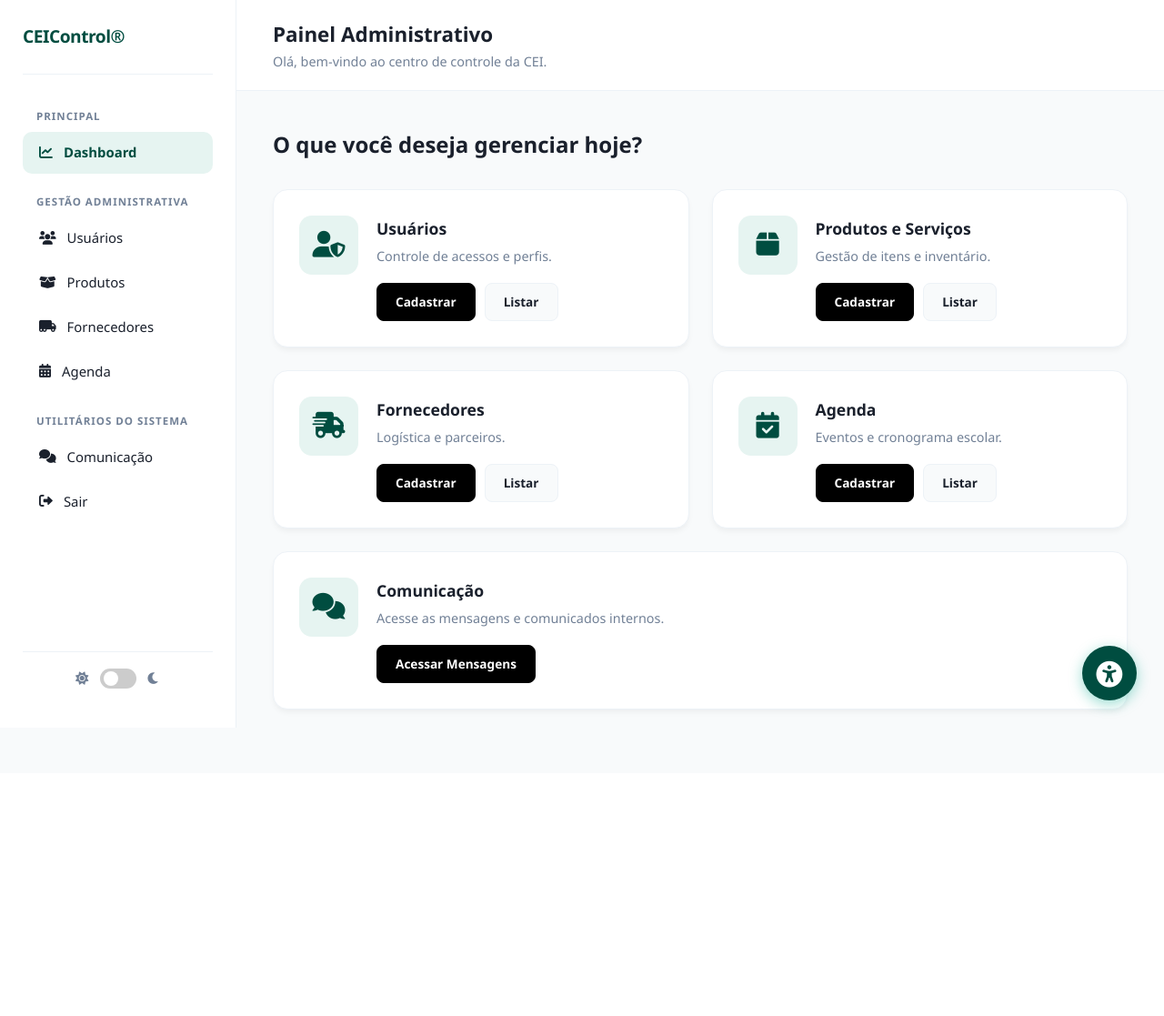
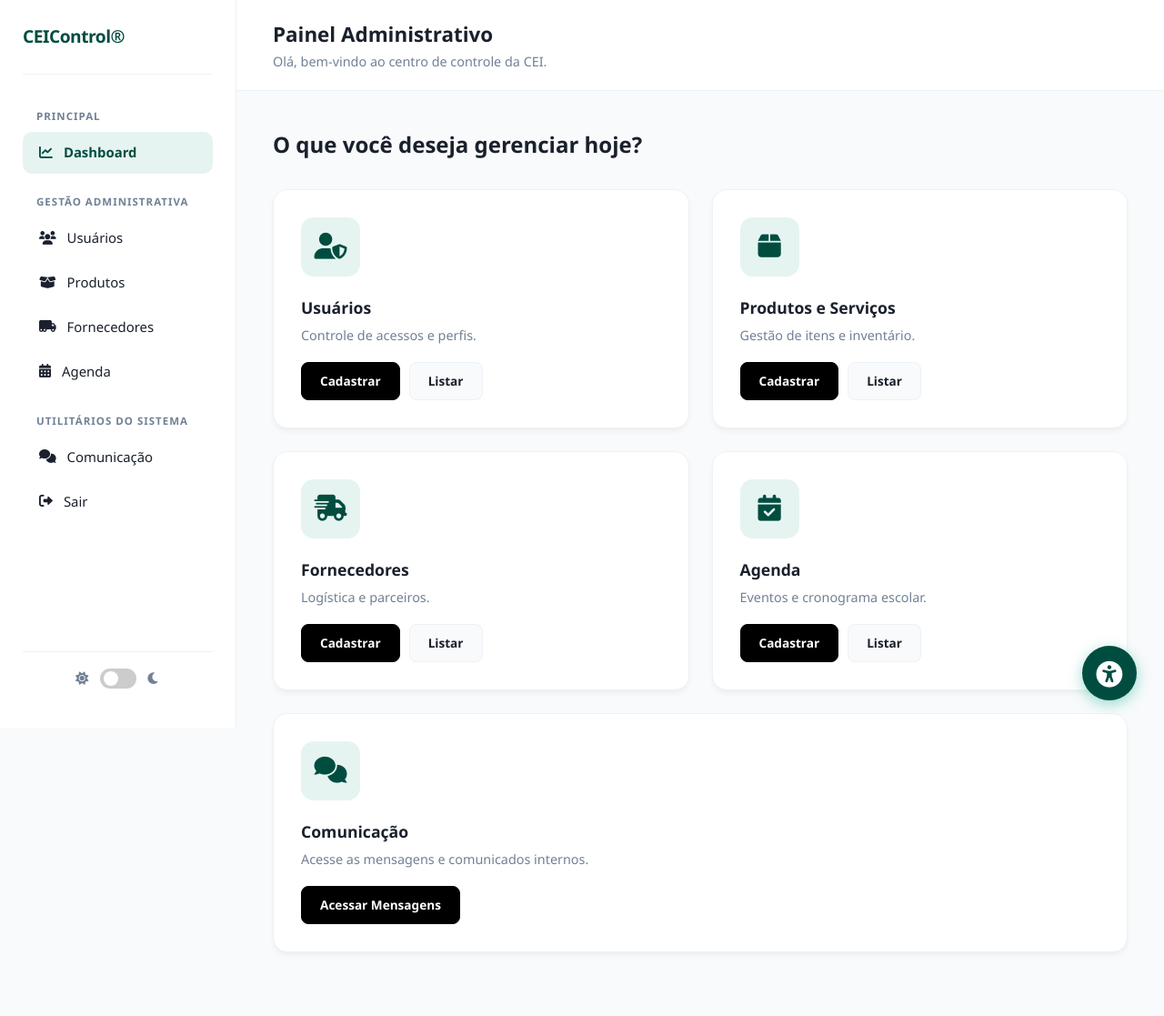
Before and after one commit to EduardoMartins-tech/CEIControl-Alpha-0.2, a PHP site: page /painel/admin in a window 1280 px wide. Shown: the whole page at 91% size. Before the commit the page ends 800 px from the top, so only its background shows below. Run offline with PHP 8.4, Linux system fonts and the light colour scheme; the visitor is signed in with stand-in values (Sample User, id 1).

Commit message:
style(ui): ajusta direcao do flex e padding do card administrativo no editar

```diff
--- a/public/style.css
+++ b/public/style.css
@@ -769,8 +769,6 @@ input:checked + .slider:before { transform: translateX(18px); }
     padding: 20px 40px;
     background: var(--bg-card);
     border-bottom: 1px solid var(--border-color);
-    flex-wrap: wrap;
-    gap: 15px;
 }
 
 .header-welcome h1 {
@@ -813,8 +811,9 @@ input:checked + .slider:before { transform: translateX(18px); }
 .admin-card {
     background: var(--bg-card);
     border-radius: 16px;
-    padding: 28px;
-    display: flex;
+    padding: 30px;
+    display: flex;
+    flex-direction: column;
     gap: 20px;
     box-shadow: var(--shadow-sm);
     border: 1px solid var(--border-color);
```
